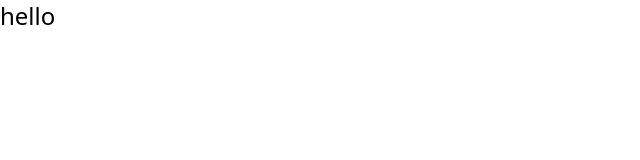
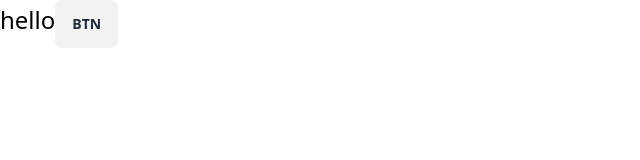
Before and after one commit to greg2012201/skill-swaping, a Next.js app: page / in a window 1280 px wide. Shown: the top 160 px of the page, without its empty margins (0-640 px from the left). Built offline with nearby package versions, Linux system fonts and the light colour scheme.

Commit message:
Add daisyui.

```diff
--- a/package.json
+++ b/package.json
@@ -35,6 +35,7 @@
     "typescript": "5.1.6"
   },
   "devDependencies": {
+    "daisyui": "^3.5.1",
     "prettier": "^3.0.1",
     "prettier-plugin-tailwindcss": "^0.5.2",
     "prisma": "^5.1.1"
--- a/src/app/layout.tsx
+++ b/src/app/layout.tsx
@@ -7,7 +7,7 @@ export default function RootLayout({
   children: React.ReactNode;
 }) {
   return (
-    <html lang="en">
+    <html lang="en" data-theme="light">
       <body>{children}</body>
     </html>
   );
--- a/src/app/page.tsx
+++ b/src/app/page.tsx
@@ -4,6 +4,7 @@ export default function Home() {
   return (
     <div className={twMerge("text-sm text-red-500", "text-2xl text-black")}>
       hello
+      <button className="btn">btn</button>
     </div>
   );
 }
--- a/tailwind.config.js
+++ b/tailwind.config.js
@@ -15,5 +15,8 @@ module.exports = {
       },
     },
   },
-  plugins: [],
+  daisyui: {
+    themes: ["light", "dark", "cupcake"],
+  },
+  plugins: [require("daisyui")],
 };
```
Also changed, not shown: 1 other file (tests, documents, lock files or other folders).
